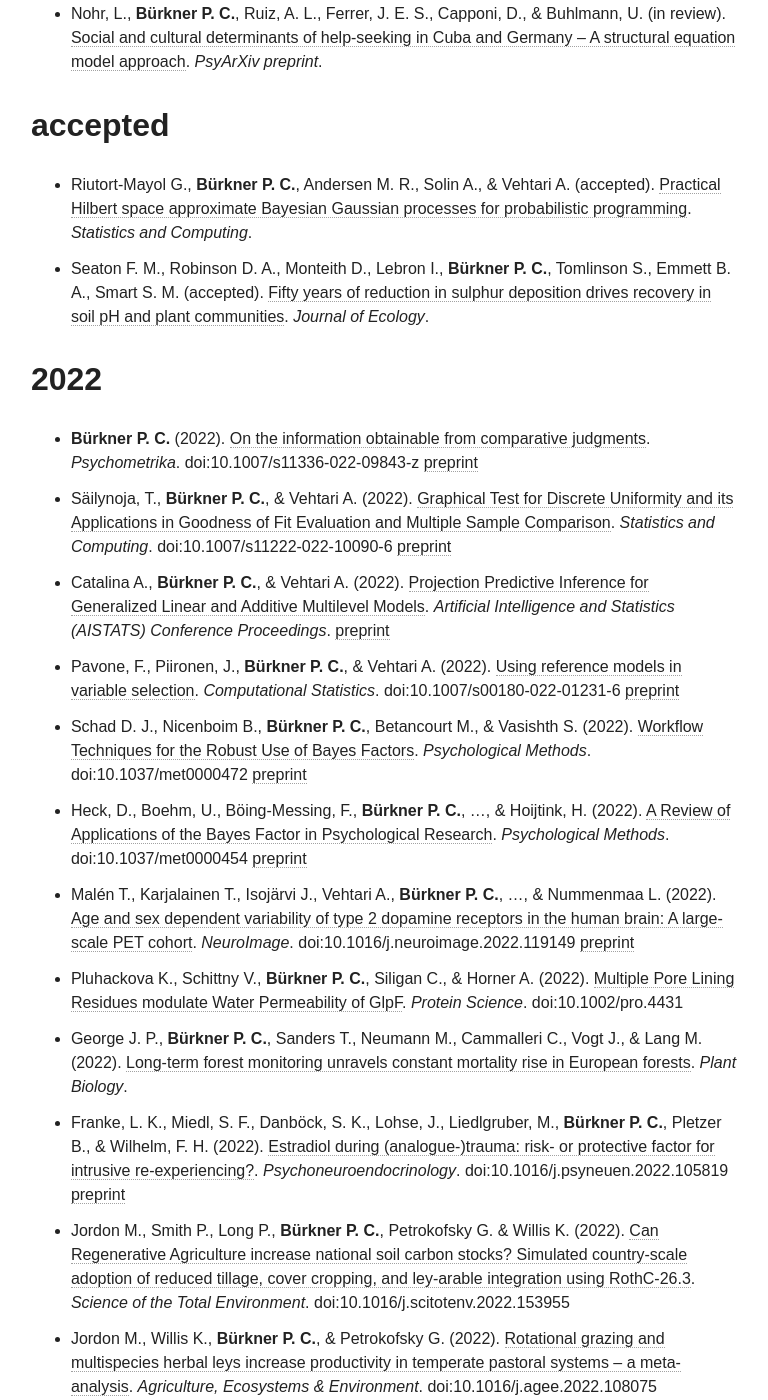
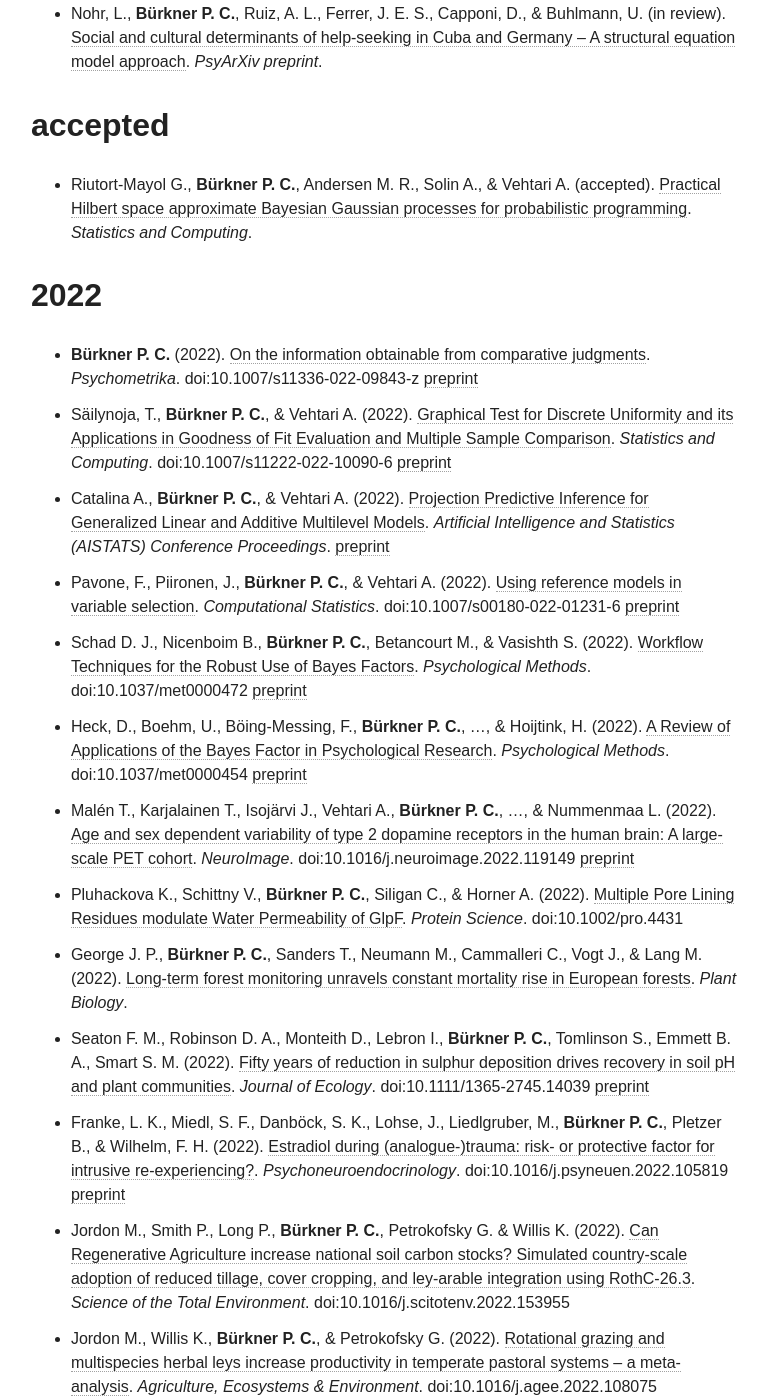
Before and after one commit to paul-buerkner/paul-buerkner.github.io, a Jekyll site: the page built from publications/index.md, in a window 1280 px wide and 1400 px high, scrolled down 2096 px. Shown: the whole window, without its empty margins (255-1023 px from the left). Built offline with Jekyll 4.4.1, drawn with Linux system fonts in a browser that asks for light colours; nearby versions of some CDN libraries; some of the changed lines change nothing that is shown.

Commit message:
move paper to published

```diff
--- a/publications/index.md
+++ b/publications/index.md
@@ -32,7 +32,6 @@
 ## accepted
 
 * Riutort-Mayol G., **Bürkner P. C.**, Andersen M. R., Solin A., & Vehtari A. (accepted). [Practical Hilbert space approximate Bayesian Gaussian processes for probabilistic programming](http://arxiv.org/abs/2004.11408). *Statistics and Computing*.
-* Seaton F. M., Robinson D. A., Monteith D., Lebron I., **Bürkner P. C.**, Tomlinson S., Emmett B. A., Smart S. M. (accepted). [Fifty years of reduction in sulphur deposition drives recovery in soil pH and plant communities](https://www.biorxiv.org/content/10.1101/2022.07.04.498654v1). *Journal of Ecology*.
 
 ## 2022
 
@@ -46,6 +45,7 @@
 * Malén T., Karjalainen T., Isojärvi J., Vehtari A., **Bürkner P. C.**, ..., & Nummenmaa L. (2022). [Age and sex dependent variability of type 2 dopamine receptors in the human brain: A large-scale PET cohort](https://doi.org/10.1016/j.neuroimage.2022.119149). *NeuroImage*. doi:10.1016/j.neuroimage.2022.119149 [preprint](https://www.biorxiv.org/content/10.1101/2021.08.10.455776v1)
 * Pluhackova K., Schittny V., **Bürkner P. C.**, Siligan C., & Horner A. (2022). [Multiple Pore Lining Residues modulate Water Permeability of GlpF](http://dx.doi.org/10.1002/pro.4431). *Protein Science*. doi:10.1002/pro.4431
 * George J. P., **Bürkner P. C.**, Sanders T., Neumann M., Cammalleri C., Vogt J., & Lang M. (2022). [Long-term forest monitoring unravels constant mortality rise in European forests](https://onlinelibrary.wiley.com/doi/10.1111/plb.13469). *Plant Biology*.
+* Seaton F. M., Robinson D. A., Monteith D., Lebron I., **Bürkner P. C.**, Tomlinson S., Emmett B. A., Smart S. M. (2022). [Fifty years of reduction in sulphur deposition drives recovery in soil pH and plant communities](https://besjournals.onlinelibrary.wiley.com/doi/full/10.1111/1365-2745.14039). *Journal of Ecology*. doi:10.1111/1365-2745.14039 [preprint](https://www.biorxiv.org/content/10.1101/2022.07.04.498654v1)
 * Franke, L. K., Miedl, S. F., Danböck, S. K., Lohse, J., Liedlgruber, M., **Bürkner P. C.**, Pletzer B., & Wilhelm, F. H. (2022). [Estradiol during (analogue-)trauma: risk- or protective factor for intrusive re-experiencing?](https://doi.org/10.1016/j.psyneuen.2022.105819). *Psychoneuroendocrinology*. doi:10.1016/j.psyneuen.2022.105819 [preprint](https://psyarxiv.com/6rk8c/)
 * Jordon M., Smith P., Long P., **Bürkner P. C.**, Petrokofsky G. & Willis K. (2022). [Can Regenerative Agriculture increase national soil carbon stocks? Simulated country-scale adoption of reduced tillage, cover cropping, and ley-arable integration using RothC-26.3](https://doi.org/10.1016/j.scitotenv.2022.153955). *Science of the Total Environment*. doi:10.1016/j.scitotenv.2022.153955
 * Jordon M., Willis K., **Bürkner P. C.**, & Petrokofsky G. (2022). [Rotational grazing and multispecies herbal leys increase productivity in temperate pastoral systems – a meta-analysis](https://www.sciencedirect.com/science/article/pii/S0167880922002249). *Agriculture, Ecosystems & Environment*. doi:10.1016/j.agee.2022.108075
```
